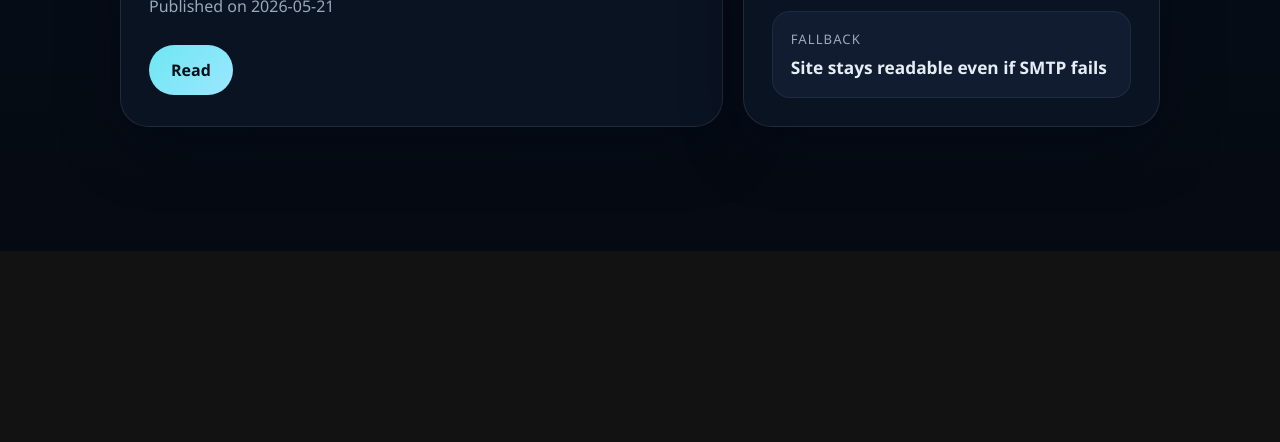
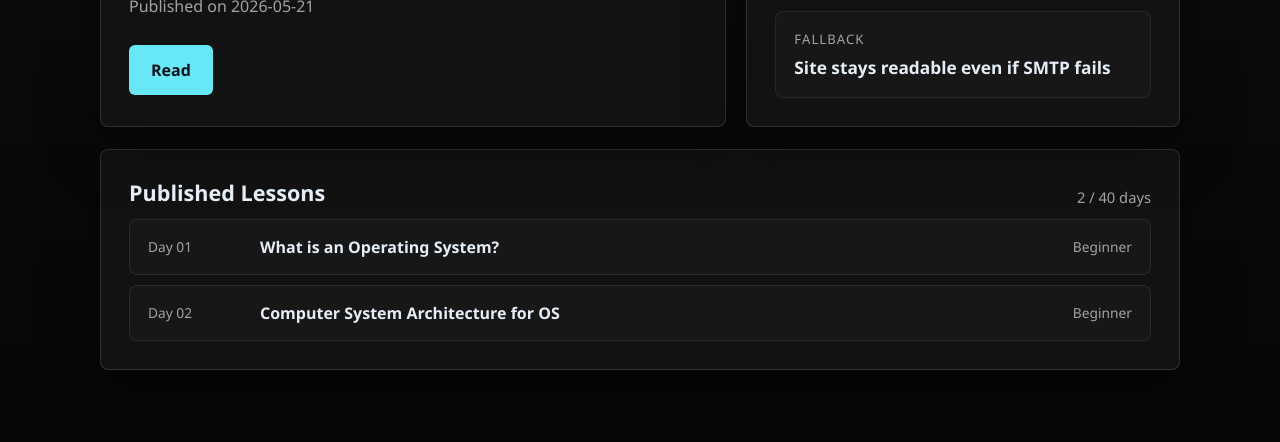
Before and after one commit to Harsh16Bhardwaj/learnOS, a website: page index.html in a window 1280 px wide. Shown: the part 549-991 px from the top of the page. Before the commit the page ends 800 px from the top, so only its background shows below. Drawn offline with Linux system fonts and the light colour scheme.

Commit message:
chore: improve daily site index automation

```diff
--- a/index.html
+++ b/index.html
@@ -7,15 +7,15 @@
     <style>
       :root {
         color-scheme: dark;
-        --bg: #08111f;
-        --panel: rgba(12, 22, 38, 0.84);
-        --panel-strong: rgba(18, 30, 50, 0.96);
-        --border: rgba(148, 163, 184, 0.16);
+        --bg: #090909;
+        --panel: #121212;
+        --panel-strong: #171717;
+        --border: rgba(229, 231, 235, 0.14);
         --text: #e5edf6;
-        --muted: #99a8ba;
-        --accent: #6ee7f2;
-        --accent-strong: #9be7ff;
-        --shadow: 0 20px 60px rgba(2, 6, 23, 0.45);
+        --muted: #a3a3a3;
+        --accent: #67e8f9;
+        --accent-strong: #f4c95d;
+        --shadow: 0 20px 60px rgba(0, 0, 0, 0.36);
       }
 
       * { box-sizing: border-box; }
@@ -24,13 +24,11 @@
         min-height: 100vh;
         font-family: "Segoe UI", "SF Pro Display", "Helvetica Neue", sans-serif;
         color: var(--text);
-        background:
-          radial-gradient(circle at top, rgba(110, 231, 242, 0.13), transparent 28%),
-          linear-gradient(180deg, #09111d 0%, #050a12 100%);
+        background: linear-gradient(180deg, #101010 0%, #060606 100%);
       }
 
       .shell {
-        width: min(1040px, calc(100vw - 48px));
+        width: min(1080px, calc(100vw - 48px));
         margin: 0 auto;
         padding: 64px 0 72px;
       }
@@ -38,9 +36,8 @@
       .hero,
       .panel {
         background: var(--panel);
-        backdrop-filter: blur(22px);
         border: 1px solid var(--border);
-        border-radius: 28px;
+        border-radius: 8px;
         box-shadow: var(--shadow);
       }
 
@@ -92,9 +89,9 @@
         justify-content: center;
         margin-top: 24px;
         padding: 14px 22px;
-        border-radius: 999px;
+        border-radius: 6px;
         color: #031019;
-        background: linear-gradient(135deg, var(--accent), var(--accent-strong));
+        background: var(--accent);
         text-decoration: none;
         font-weight: 700;
       }
@@ -104,7 +101,7 @@
       }
       .mini-card {
         padding: 18px;
-        border-radius: 18px;
+        border-radius: 8px;
         background: var(--panel-strong);
         border: 1px solid rgba(148, 163, 184, 0.1);
       }
@@ -112,6 +109,55 @@
         display: block;
         margin-top: 8px;
         font-size: 1.08rem;
+      }
+      .archive {
+        margin-top: 22px;
+      }
+      .archive-head {
+        display: flex;
+        align-items: end;
+        justify-content: space-between;
+        gap: 16px;
+        margin-bottom: 12px;
+      }
+      .archive h2 {
+        margin: 0;
+        font-size: 1.35rem;
+      }
+      .count {
+        color: var(--muted);
+        font-size: 0.92rem;
+      }
+      .lesson-list {
+        display: grid;
+        gap: 10px;
+      }
+      .lesson-link {
+        display: grid;
+        grid-template-columns: 96px 1fr auto;
+        gap: 16px;
+        align-items: center;
+        padding: 16px 18px;
+        border: 1px solid rgba(148, 163, 184, 0.14);
+        border-radius: 8px;
+        background: var(--panel-strong);
+        color: var(--text);
+        text-decoration: none;
+      }
+      .lesson-link:hover {
+        border-color: rgba(103, 232, 249, 0.42);
+      }
+      .lesson-day,
+      .lesson-meta {
+        color: var(--muted);
+        font-size: 0.86rem;
+      }
+      .lesson-title {
+        font-weight: 700;
+      }
+      .empty {
+        margin: 0;
+        color: var(--muted);
       }
       @media (max-width: 860px) {
         .shell {
@@ -125,6 +171,10 @@
         }
         .grid {
           grid-template-columns: 1fr;
+        }
+        .lesson-link {
+          grid-template-columns: 1fr;
+          gap: 6px;
         }
       }
     </style>
@@ -158,6 +208,21 @@
           </div>
         </aside>
       </section>
+      <section class="panel archive">
+        <div class="archive-head">
+          <h2>Published Lessons</h2>
+          <span class="count">2 / 40 days</span>
+        </div>
+        <div class="lesson-list"><a class="lesson-link" href="./site/days/day-01-what-is-an-operating-system.html">
+              <span class="lesson-day">Day 01</span>
+              <span class="lesson-title">What is an Operating System?</span>
+              <span class="lesson-meta">Beginner</span>
+            </a><a class="lesson-link" href="./site/days/day-02-computer-system-architecture-for-os.html">
+              <span class="lesson-day">Day 02</span>
+              <span class="lesson-title">Computer System Architecture for OS</span>
+              <span class="lesson-meta">Beginner</span>
+            </a></div>
+      </section>
     </main>
   </body>
 </html>
```
Also changed, not shown: AGENTS.md (+1 -1 lines), automation/daily-codex-prompt.md (+14 -2 lines), src/index.ts (+11 -2 lines), src/renderHtml.ts (+87 -17 lines), README.md.
